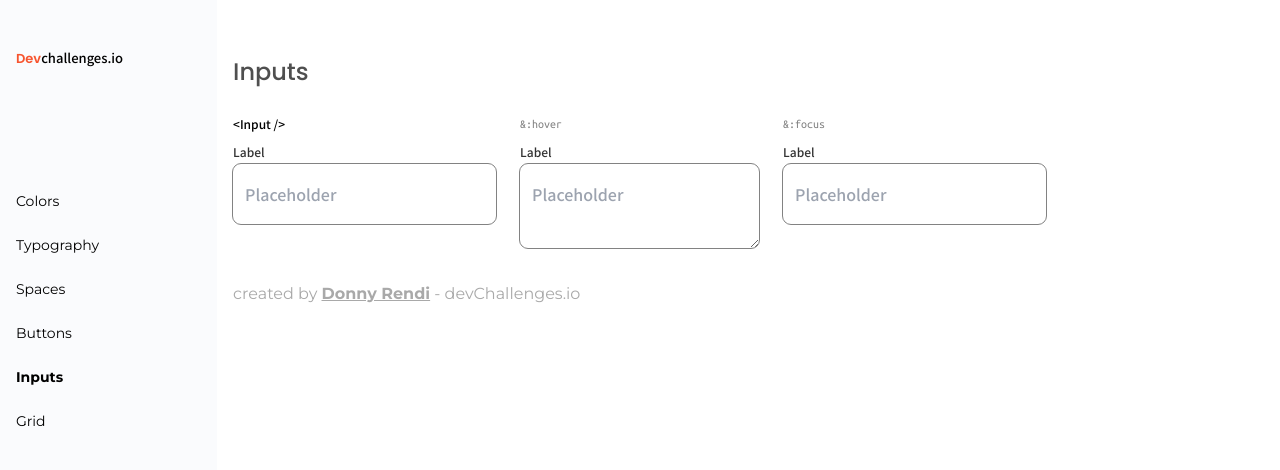
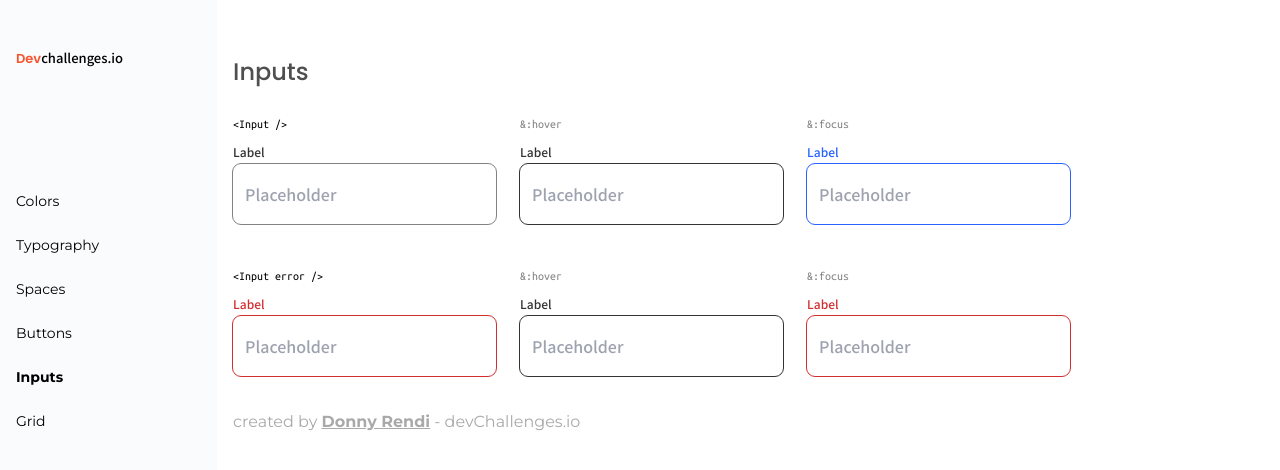
Before and after one commit to pandagenduts/challenge1-frontend-devchallenges.io, a React (Vite) app: page /input in a window 1280 px wide. Shown: the top 470 px of the page. Built offline with nearby package versions, Linux system fonts and the light colour scheme.

Commit message:
before labelClasses refactor

```diff
--- a/src/component/UI/Input.jsx
+++ b/src/component/UI/Input.jsx
@@ -1,6 +1,7 @@
 import { cva } from "class-variance-authority";
 import { useState } from "react";
 import { twMerge } from "tailwind-merge";
+import { clsx } from "clsx";
 
 const inputVariants = cva(
   "py-[18px] px-3 outline outline-1 outline-[#828282] hover:outline-[#333] focus:outline-[#2962FF] duration-150 rounded-lg",
@@ -40,22 +41,35 @@ const Input = (props) => {
     row,
     multiline,
     className,
+    labelClassName,
   } = props;
 
   const inputClasses = twMerge(
     inputVariants({ size, className }),
     "",
-    error && "",
+    error && "outline-[#D32F2F] focus:outline-[#D32F2F] hover:outline-[#333]",
     disabled && "",
     fullwidth && "",
     startIcon || (endIcon && "")
   );
 
+  console.log(labelClassName);
+
   return (
-    <p className="flex flex-col gap-1">
+    <p
+      className={`flex flex-col gap-1 input-wrapper ${
+        error ? "input-error" : ""
+      }`}
+    >
       <label
         htmlFor="inputComponent"
-        className={`text-xs text-333 ${isInputFocused && 'text-[#2962FF]'}`}
+        className={`text-xs text-333 duration-150 ${
+          isInputFocused && !error ? "!text-[#2962FF]" : ""
+        }
+        ${error ? "text-[#D32F2F]" : ""}
+        ${isInputFocused && error ? 'text-[#333]' : ''}
+        ${labelClassName ? labelClassName : ""}
+        `}
       >
         Label
       </label>
--- a/src/index.css
+++ b/src/index.css
@@ -17,6 +17,14 @@ h1, h2, h3, h4, h5, h6 {
 
 .material-icons {
   /* font-size: 16px; */
+}
+
+.input-wrapper:hover label {
+  color: #333;
+}
+
+.input-wrapper.input-error:hover label {
+  color: #333;
 }
 
 /* :root {
--- a/src/pages/Button/index.jsx
+++ b/src/pages/Button/index.jsx
@@ -18,8 +18,8 @@ const ButtonPage = () => {
               <div key={item.id}>
                 {item.title && (
                   <p
-                    className={`mb-3 text-xs font-normal text-000 ${
-                      item.titlePseudo && "text-828282 font-ubuntumono"
+                    className={`mb-3 text-xs font-normal text-000 font-ubuntumono ${
+                      item.titlePseudo && "text-828282"
                     }`}
                   >
                     {item.title}
--- a/src/pages/Input/index.jsx
+++ b/src/pages/Input/index.jsx
@@ -20,8 +20,8 @@ const InputPage = () => {
               <div key={item.id}>
                 {item.title && (
                   <p
-                    className={`mb-3 text-xs font-normal text-000 ${
-                      item.titlePseudo && "text-828282 font-ubuntumono"
+                    className={`mb-3 text-xs font-normal text-000 font-ubuntumono ${
+                      item.titlePseudo ? "text-828282" : ''
                     }`}
                   >
                     {item.title}
--- a/src/pages/Input/inputDatas.jsx
+++ b/src/pages/Input/inputDatas.jsx
@@ -1,4 +1,3 @@
-
 // each array inside represent each row
 // each object inside array represent each button element
 // you can easily add a row or remove an element on each row without messing with the html
@@ -16,16 +15,45 @@ const inputDatas = [
       id: 2,
       title: "&:hover",
       titlePseudo: true,
-      element: <Input multiline />,
+      element: <Input className="!outline-[#333]" />,
     },
     {
       id: 3,
       title: "&:focus",
       titlePseudo: true,
-      element: <Input />,
+      element: (
+        <Input
+          className="!outline-[#2962FF]"
+          labelClassName="!text-[#2962FF]"
+        />
+      ),
     },
   ],
-
+  [
+    {
+      id: 4,
+      title: "<Input error />",
+      element: <Input error />,
+    },
+    {
+      id: 5,
+      title: "&:hover",
+      titlePseudo: true,
+      element: <Input error className="!outline-[#333]" labelClassName="!text-[#333]" />,
+    },
+    {
+      id: 6,
+      title: "&:focus",
+      titlePseudo: true,
+      element: (
+        <Input
+          error
+          className="!outline-[#D32F2F]"
+          labelClassName="!text-[#D32F2F]"
+        />
+      ),
+    },
+  ],
 ];
 
 export default inputDatas;
```
